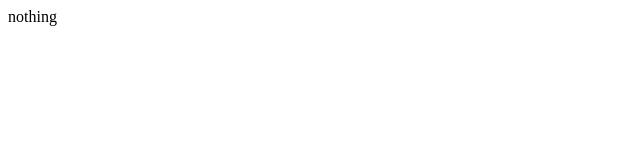
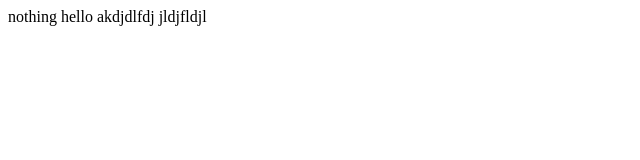
Before and after one commit to davidszeto/helloworld, a plain HTML site: page index.html in a window 1280 px wide. Shown: the whole page, without its empty margins (0-640 px from the left). Drawn offline with Linux system fonts and the light colour scheme.

Commit message:
made something

```diff
--- a/index.html
+++ b/index.html
@@ -1,5 +1,8 @@
 <html>
 <body>
 nothing
+hello
+akdjdlfdj
+jldjfldjl
 </body>
 </html>
```
